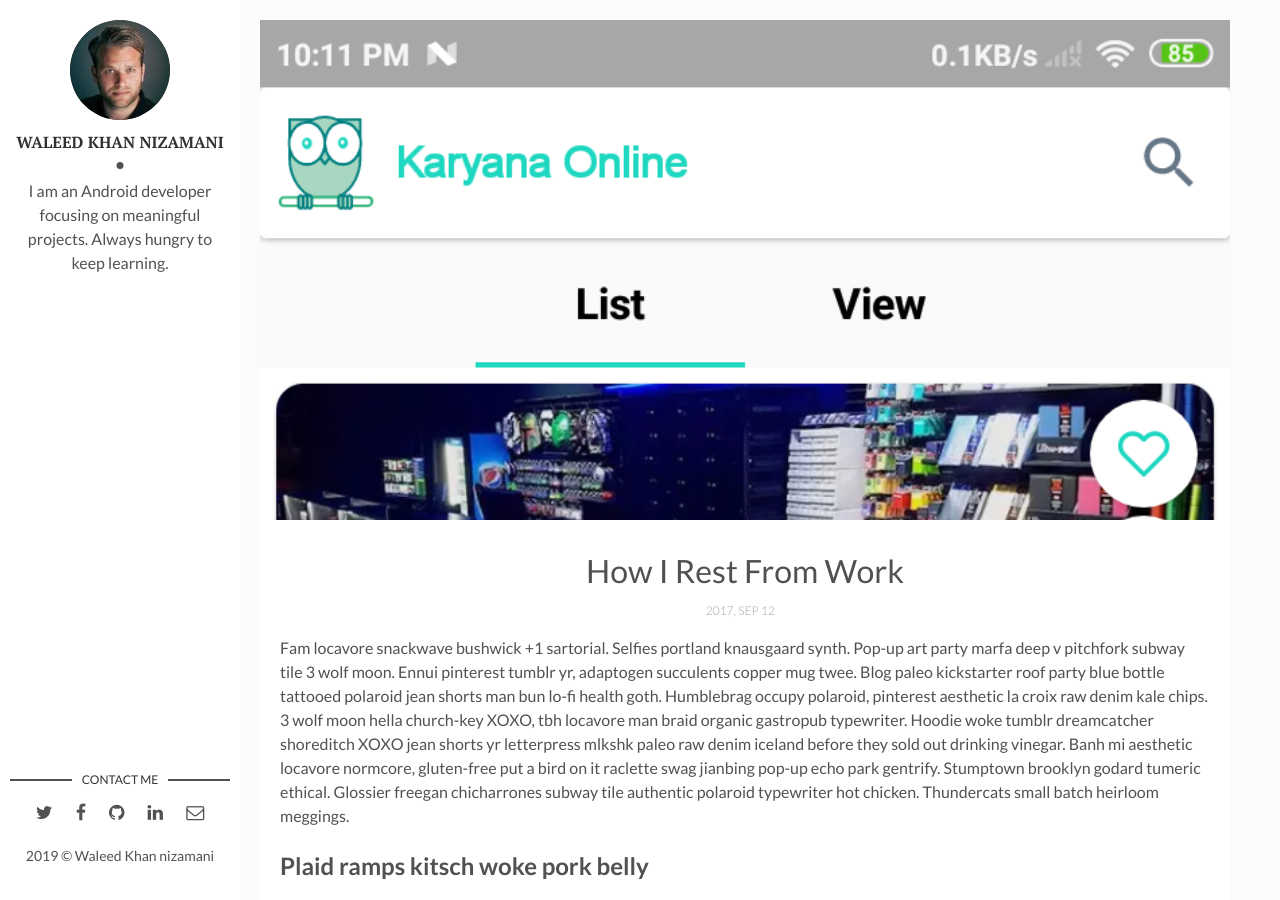
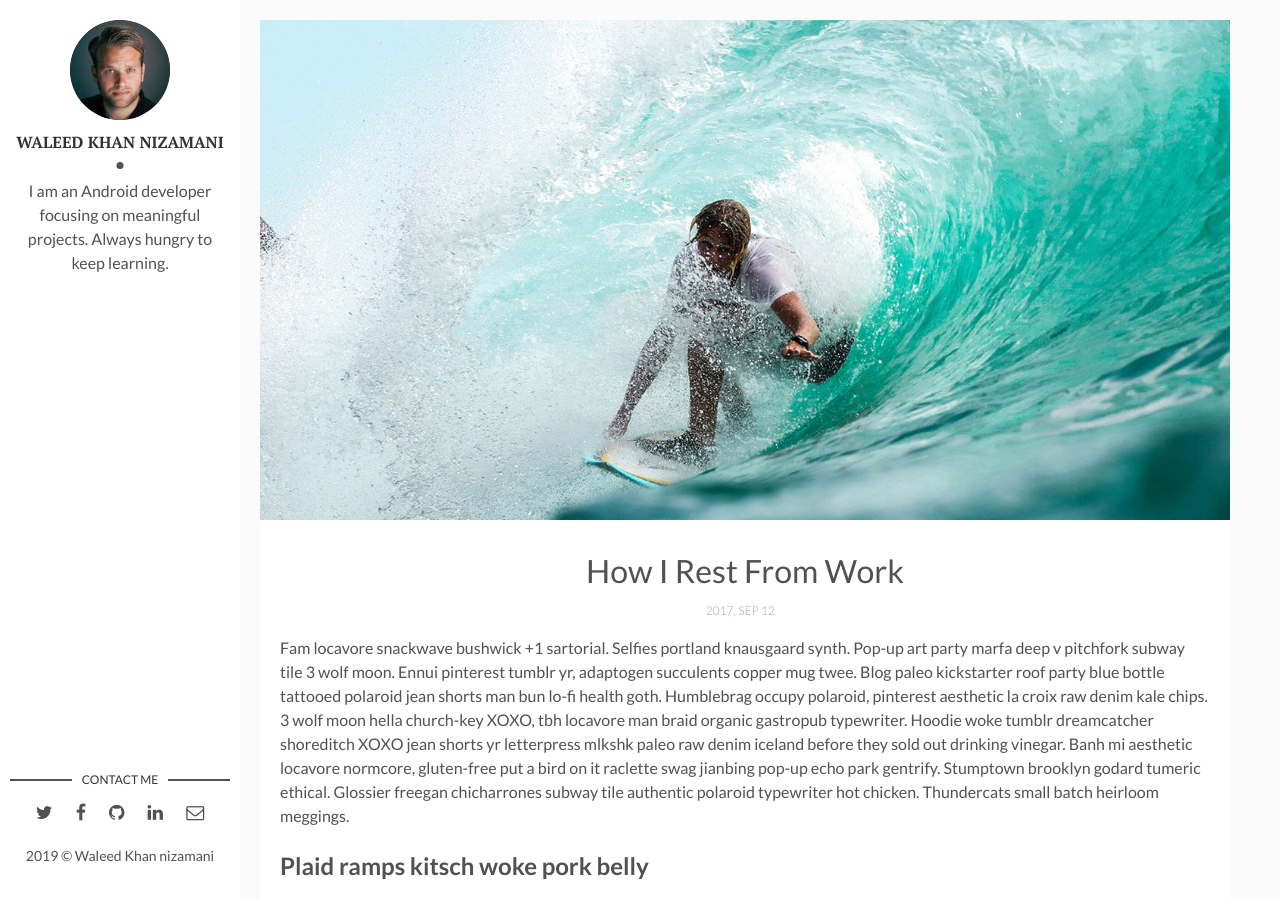
Before and after one commit to K-Rafiki/K-Rafiki, a Jekyll site: the page built from _posts/2017-04-06-how-i-rest-from-work.markdown, in a window 1280 px wide and 900 px high. Built offline with Jekyll 4.4.1, drawn with Linux system fonts in a browser that asks for light colours; comment, search, counter and statistics services are not loaded.

Commit message:
Update 2017-04-06-how-i-rest-from-work.markdown

```diff
--- a/_posts/2017-04-06-how-i-rest-from-work.markdown
+++ b/_posts/2017-04-06-how-i-rest-from-work.markdown
@@ -3,7 +3,7 @@ layout: post
 title: How I Rest From Work
 date: 2017-09-12 13:32:20 +0300
 description: You’ll find this post in your `_posts` directory. Go ahead and edit it and re-build the site to see your changes. # Add post description (optional)
-img: main.png # Add image post (optional)
+img: i-rest.jpg # Add image post (optional)
 fig-caption: # Add figcaption (optional)
 tags: [Holidays, Hawaii]
 ---
```
